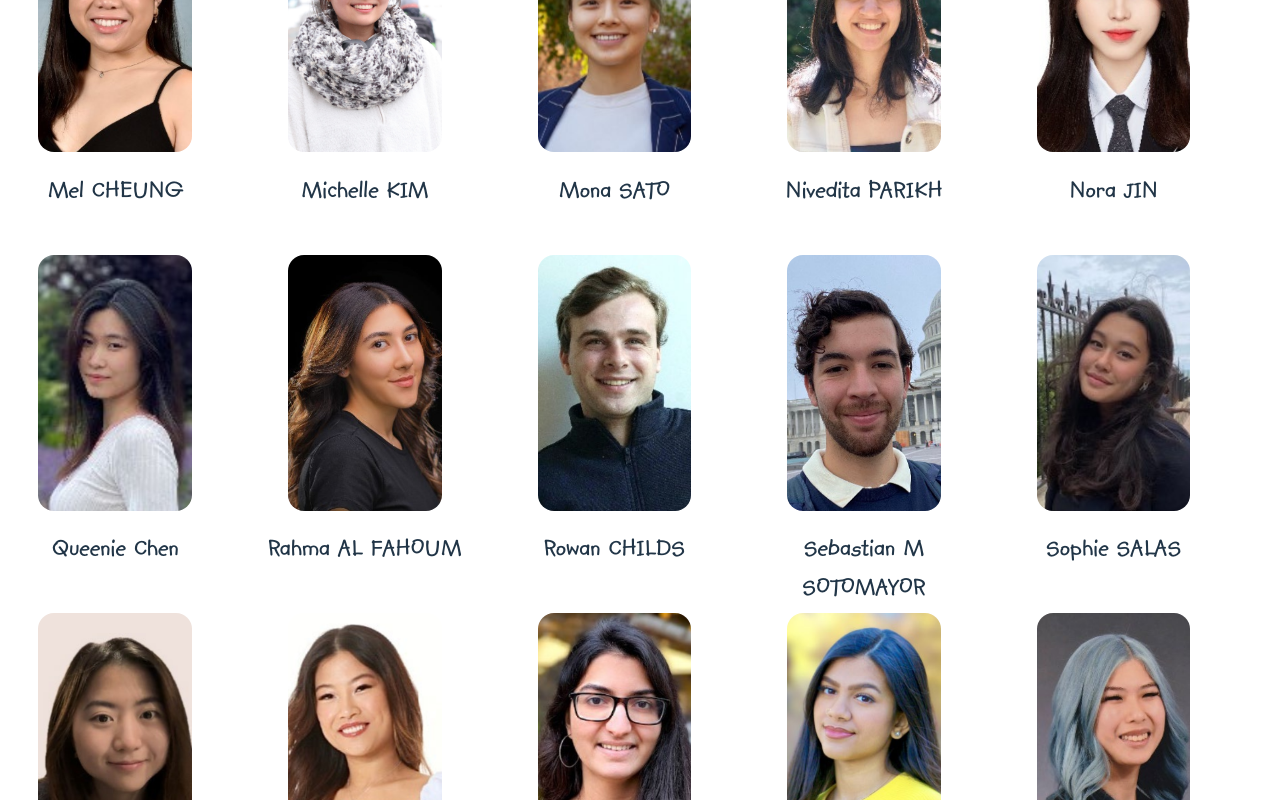
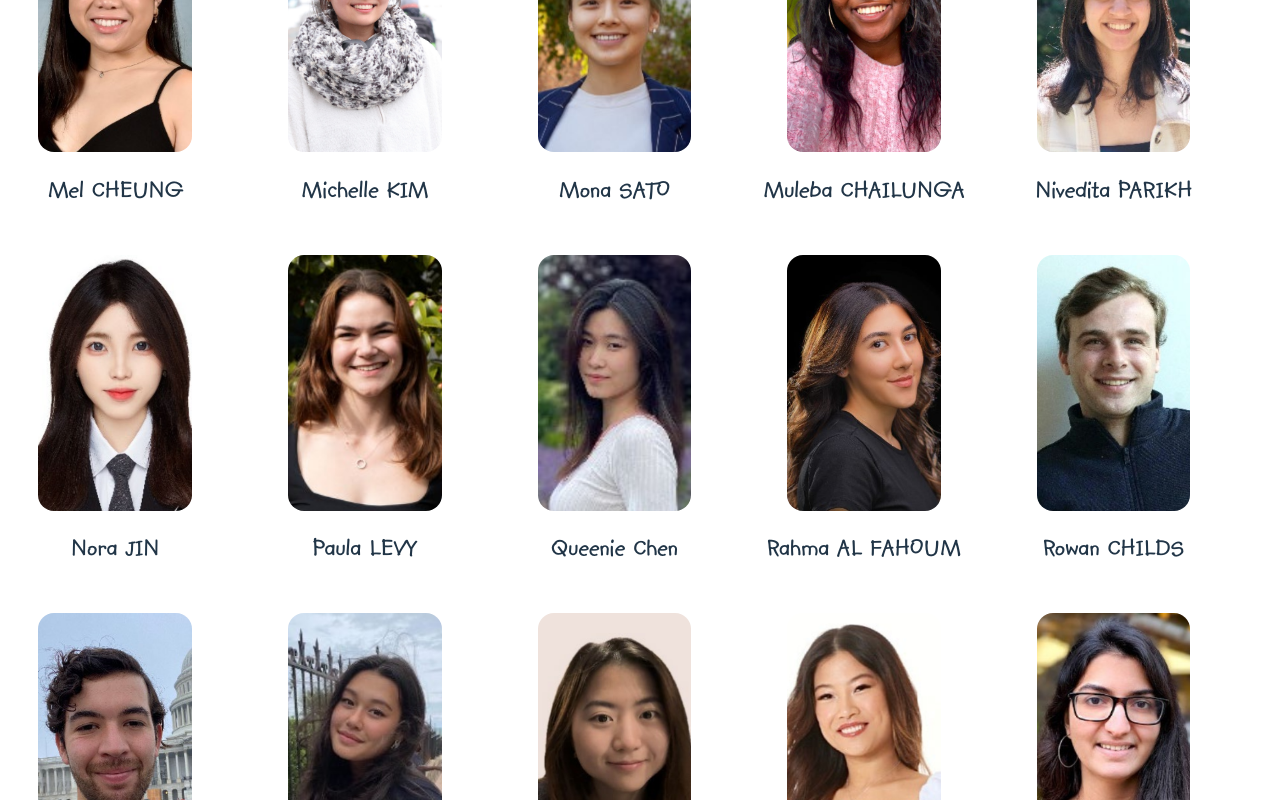
Before and after one commit to michelleykim/FindYourMMDD, a React (Vite) app in the folder client/: page /roster in a window 1280 px wide. Shown: the part 2490-3290 px from the top of the page. Built offline with nearby package versions, Linux system fonts and the light colour scheme.

Commit message:
add more poeple & quotes

```diff
--- a/client/src/assets/roster.json
+++ b/client/src/assets/roster.json
@@ -3,232 +3,290 @@
 		{
 			"name": "Alex LIU",
 			"photo": "/MMDD/alex l.png",
-			"quote": "Nice to meet you!"
+			"quote": "Nice to meet you!",
+			"linkedIn": "https://www.linkedin.com/in/xianyiliu"
 		},
 		{
 			"name": "Arianna LI",
 			"photo": "/MMDD/arianna l.png",
-			"quote": "Nice to meet you!"
+			"quote": "Elen síla lúmenn’ omentielvo.",
+			"linkedIn": "https://www.linkedin.com/in/xiang-arianna-li/"
 		},
 		{
 			"name": "Ashley HU",
 			"photo": "/MMDD/ashley h.png",
-			"quote": "Nice to meet you!"
+			"quote": "Nice to meet you!",
+			"linkedIn": "https://www.linkedin.com/in/ashleylhu"
 		},
 		{
 			"name": "Chris MA",
 			"photo": "/MMDD/chris m.png",
-			"quote": "Nice to meet you!"
+			"quote": "Nice to meet you!",
+			"linkedIn": "https://www.linkedin.com/in/christopherchma/"
 		},
 		{
 			"name": "Daisy WAN",
 			"photo": "/MMDD/daisy w.png",
-			"quote": "Nice to meet you!"
+			"quote": "Nice to meet you!",
+			"linkedIn": "https://ca.linkedin.com/in/thedaisywan"
 		},
 		{
 			"name": "Deborah DU",
 			"photo": "/MMDD/deborah d.png",
-			"quote": "Nice to meet you!"
+			"quote": "Nice to meet you!",
+			"linkedIn": "http://www.linkedin.com/in/deborahdu"
 		},
 		{
 			"name": "Emily CHEN",
 			"photo": "/MMDD/emily c.png",
-			"quote": "Nice to meet you!"
+			"quote": "Nice to meet you!",
+			"linkedIn": "https://www.linkedin.com/in/emilyychenn/"
 		},
 		{
 			"name": "Evan REES-WIEDEMANN",
 			"photo": "/MMDD/evan r w.png",
-			"quote": "Nice to meet you!"
+			"quote": "Nice to meet you!",
+			"linkedIn": "https://www.linkedin.com/in/evanreeswiedemann"
 		},
 		{
 			"name": "Genevieve SUTHERNS",
 			"photo": "/MMDD/genevieve s.png",
-			"quote": "Nice to meet you!"
+			"quote": "Nice to meet you!",
+			"linkedIn": "https://www.linkedin.com/in/genevievesutherns/"
 		},
 		{
 			"name": "Hari ARNEJA",
 			"photo": "/MMDD/hari a.png",
-			"quote": "Nice to meet you!"
+			"quote": "Nice to meet you!",
+			"linkedIn": "http://www.linkedin.com/in/hari-arneja"
 		},
 		{
 			"name": "Isobel DAWSON",
 			"photo": "/MMDD/isobel d.png",
-			"quote": "Nice to meet you!"
+			"quote": "Nice to meet you!",
+			"linkedIn": "http://www.linkedin.com/in/isobel-hope-dawson"
 		},
 		{
 			"name": "Ivran RAI",
 			"photo": "/MMDD/ivran r.png",
-			"quote": "Nice to meet you!"
+			"quote": "Nice to meet you!",
+			"linkedIn": ""
 		},
 		{
 			"name": "James LOUI-YING",
 			"photo": "/MMDD/james l y.png",
-			"quote": "Nice to meet you!"
+			"quote": "Open your mind",
+			"linkedIn": "https://www.linkedin.com/in/james-loui-ying/"
 		},
 		{
 			"name": "Janice CHEN",
 			"photo": "/MMDD/janice c.png",
-			"quote": "Nice to meet you!"
+			"quote": "Nice to meet you!",
+			"linkedIn": "http://www.linkedin.com/in/janice-chen-ubc"
 		},
 		{
 			"name": "Jason LI",
 			"photo": "/MMDD/jason l.png",
-			"quote": "Nice to meet you!"
+			"quote": "Nice to meet you!",
+			"linkedIn": "https://www.linkedin.com/in/jason-li10/"
 		},
 		{
 			"name": "Joshua BARBOSA",
 			"photo": "/MMDD/joshua b.png",
-			"quote": "Nice to meet you!"
+			"quote": "Nice to meet you!",
+			"linkedIn": "https://www.linkedin.com/in/joshua-barbosa-ubc/"
 		},
 		{
 			"name": "Julia BERKA",
 			"photo": "/MMDD/julia b.png",
-			"quote": "Nice to meet you!"
+			"quote": "Nice to meet you!",
+			"linkedIn": "http://linkedin.com/in/juliaberka"
 		},
 		{
 			"name": "Juliette DESVAUX",
 			"photo": "/MMDD/juliette d.png",
-			"quote": "Nice to meet you!"
+			"quote": "Nice to meet you!",
+			"linkedIn": "http://www.linkedin.com/in/juliette-desvaux"
 		},
 		{
 			"name": "Justin YAM",
 			"photo": "/MMDD/justin y.png",
-			"quote": "Nice to meet you!"
+			"quote": "Nice to meet you!",
+			"linkedIn": "https://www.linkedin.com/in/justinyamhk/"
 		},
 		{
 			"name": "Kailey CHELSWICK",
 			"photo": "/MMDD/kailey c.png",
-			"quote": "Nice to meet you!"
+			"quote": "Nice to meet you!",
+			"linkedIn": "https://www.linkedin.com/in/kailey-chelswick/"
 		},
 		{
 			"name": "Katie KATHIRESAN",
 			"photo": "/MMDD/katie k.png",
-			"quote": "Nice to meet you!"
+			"quote": "Nice to meet you!",
+			"linkedIn": "https://www.linkedin.com/in/katiekathiresan/"
 		},
 		{
 			"name": "Kaya SHIMIZU",
 			"photo": "/MMDD/kaya s.png",
-			"quote": "Nice to meet you!"
+			"quote": "Nice to meet you!",
+			"linkedIn": "http://www.linkedin.com/in/kaya-shimizu"
 		},
 		{
 			"name": "Krish SRIDAR",
 			"photo": "/MMDD/krish s.png",
-			"quote": "Nice to meet you!"
+			"quote": "Nice to meet you!",
+			"linkedIn": "https://www.linkedin.com/in/krish-sridar"
 		},
 		{
 			"name": "Lakshanyaa GANESH",
 			"photo": "/MMDD/lakshanyaa g.png",
-			"quote": "Nice to meet you!"
+			"quote": "Nice to meet you!",
+			"linkedIn": "https://www.linkedin.com/in/lakshanyaa-ganesh/"
 		},
 		{
 			"name": "Leen NASER",
 			"photo": "/MMDD/leen n.png",
-			"quote": "Nice to meet you!"
+			"quote": "Nice to meet you!",
+			"linkedIn": "https://www.linkedin.com/in/leennaser"
 		},
 		{
 			"name": "Leo TREPANIER",
 			"photo": "/MMDD/leo t.png",
-			"quote": "Nice to meet you!"
+			"quote": "Nice to meet you!",
+			"linkedIn": "https://www.linkedin.com/in/thomas-leopold-trepanier/"
 		},
 		{
 			"name": "Madeleine MEIER",
 			"photo": "/MMDD/madeleine m.png",
-			"quote": "Nice to meet you!"
+			"quote": "Nice to meet you!",
+			"linkedIn": "https://www.linkedin.com/in/madeleinemeier"
 		},
 		{
 			"name": "Malika AGARWAL",
 			"photo": "/MMDD/malika a.png",
-			"quote": "Nice to meet you!"
+			"quote": "Nice to meet you!",
+			"linkedIn": "https://www.linkedin.com/in/malika-agarwal/"
 		},
 		{
 			"name": "Mary JIM-AKAYA",
 			"photo": "/MMDD/mary j a.png",
-			"quote": "Nice to meet you!"
+			"quote": "Nice to meet you!",
+			"linkedIn": "http://www.linkedin.com/in/mary-jim-akaya"
 		},
 		{
 			"name": "Maya LAPPIN",
 			"photo": "/MMDD/maya l.png",
-			"quote": "Nice to meet you!"
+			"quote": "Nice to meet you!",
+			"linkedIn": "http://www.linkedin.com/in/maya-lappin"
 		},
 		{
 			"name": "Mel CHEUNG",
 			"photo": "/MMDD/mel c.png",
-			"quote": "Nice to meet you!"
+			"quote": "Nice to meet you!",
+			"linkedIn": "http://www.linkedin.com/in/melanie-cheung"
 		},
 		{
 			"name": "Michelle KIM",
 			"photo": "/MMDD/michelle k.jpg",
-			"quote": "Nice to meet you!"
+			"quote": "Nice to meet you!",
+			"linkedIn": "https://www.linkedin.com/in/michelle-yeojin-kim/"
 		},
 		{
 			"name": "Mona SATO",
 			"photo": "/MMDD/mona s.png",
-			"quote": "Nice to meet you!"
+			"quote": "Nice to meet you!",
+			"linkedIn": "https://www.linkedin.com/in/mona-sato/"
+		},
+		{
+			"name": "Muleba CHAILUNGA",
+			"photo": "/MMDD/muleba c.jpg",
+			"quote": "\"HEAR ME OUT,\" I call from the a hollow of an ancient tree as I wheezily topple out, eager to ask you my riddles three",
+			"linkedIn": "https://www.linkedin.com/in/muleba-chailunga-705253227/"
 		},
 		{
 			"name": "Nivedita PARIKH",
 			"photo": "/MMDD/nivedita p.png",
-			"quote": "Nice to meet you!"
+			"quote": "Eat and excrete",
+			"linkedIn": "http://www.linkedin.com/in/nivedita-parikh-7b838b1b8"
 		},
 		{
 			"name": "Nora JIN",
 			"photo": "/MMDD/nora j.png",
-			"quote": "Nice to meet you!"
+			"quote": "Nice to meet you!",
+			"linkedIn": "http://www.linkedin.com/in/norajin"
+		},
+		{
+			"name": "Paula LEVY",
+			"photo": "/MMDD/paula l.png",
+			"quote": "If hondeydew were a vegetable would it be cucumber or celery?",
+			"linkedIn": "https://www.linkedin.com/in/paula-levy/"
 		},
 		{
 			"name": "Queenie Chen",
 			"photo": "/MMDD/queenie c.png",
-			"quote": "Nice to meet you!"
+			"quote": "How you doin'😉",
+			"linkedIn": "https://www.linkedin.com/in/queenie-yue-chen/"
 		},
 		{
 			"name": "Rahma AL FAHOUM",
 			"photo": "/MMDD/rahma al f.png",
-			"quote": "Nice to meet you!"
+			"quote": "Nice to meet you!",
+			"linkedIn": "http://www.linkedin.com/in/rahma-al-fahoum"
 		},
 		{
 			"name": "Rowan CHILDS",
 			"photo": "/MMDD/rowan c.png",
-			"quote": "Nice to meet you!"
+			"quote": "Nice to meet you!",
+			"linkedIn": "https://www.linkedin.com/in/rowan-childs/"
 		},
 		{
 			"name": "Sebastian M SOTOMAYOR",
 			"photo": "/MMDD/sebastian m.png",
-			"quote": "Nice to meet you!"
+			"quote": "Nice to meet you!",
+			"linkedIn": "https://www.linkedin.com/in/sebastian-m-sotomayor/"
 		},
 		{
 			"name": "Sophie SALAS",
 			"photo": "/MMDD/sophie s.png",
-			"quote": "Nice to meet you!"
+			"quote": "Nice to meet you!",
+			"linkedIn": "https://www.linkedin.com/in/sophiesalas/"
 		},
 		{
 			"name": "Stefanie YAO",
 			"photo": "/MMDD/stefanie y.png",
-			"quote": "Nice to meet you!"
+			"quote": "Nice to meet you!",
+			"linkedIn": "http://www.linkedin.com/in/stefanie-yao"
 		},
 		{
 			"name": "Stephanie CHEN",
 			"photo": "/MMDD/stephanie c.png",
-			"quote": "Nice to meet you!"
+			"quote": "Nice to meet you!",
+			"linkedIn": "https://www.linkedin.com/in/cstephc"
 		},
 		{
 			"name": "Tabreek SOMANI",
 			"photo": "/MMDD/tabreek s.png",
-			"quote": "Nice to meet you!"
+			"quote": "Let your kindness flood the world 💜",
+			"linkedIn": "https://www.linkedin.com/in/tabreeksomani/"
 		},
 		{
 			"name": "Tasfiyah KABIR",
 			"photo": "/MMDD/tasfiyah k.png",
-			"quote": "Nice to meet you!"
+			"quote": "Nice to meet you!",
+			"linkedIn": "http://www.linkedin.com/in/tasfiyah"
 		},
 		{
 			"name": "Terisa DANG",
 			"photo": "/MMDD/terisa d.png",
-			"quote": "Nice to meet you!"
+			"quote": "Nice to meet you!",
+			"linkedIn": "https://www.linkedin.com/in/terisa-dang/"
 		},
 		{
 			"name": "Zezheng XU",
 			"photo": "/MMDD/zezheng x.png",
-			"quote": "Nice to meet you!"
+			"quote": "Nice to meet you!",
+			"linkedIn": "https://www.linkedin.com/in/zezheng-xu-775b96255/"
 		}
 	]
 }
--- a/client/src/routes/game.jsx
+++ b/client/src/routes/game.jsx
@@ -2,6 +2,9 @@ import { useNavigate } from "react-router-dom";
 import studentRoster from "../assets/roster.json";
 import { useState } from "react";
 
+const header = {
+	textAlign: "center",
+};
 const frames = {
 	display: "flex",
 	flexDirection: "row",
@@ -66,7 +69,7 @@ export default function Game() {
 	};
 
 	return (
-		<div id="sidebar">
+		<div style={header}>
 			<h1>Find Your MMDD!</h1>
 			<h2>MMDDs&apos; found: {score}</h2>
 			<div style={frames}>
```
Also changed, not shown: client/public/MMDD/muleba c.jpg (added), client/public/MMDD/paula l.png (added).
